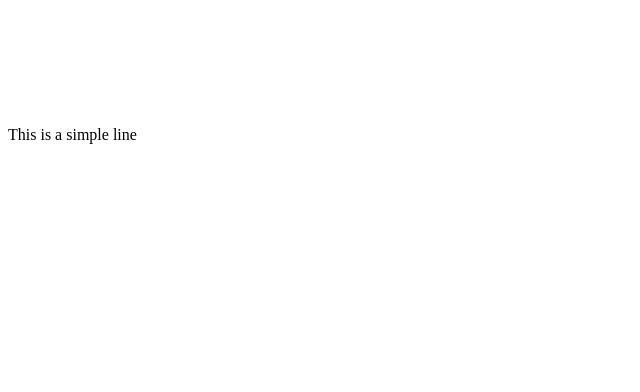
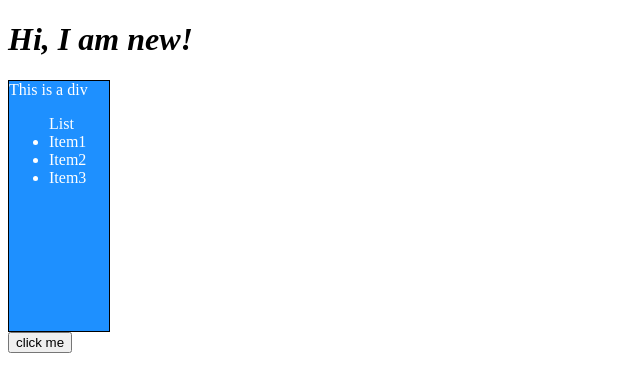
Before and after one commit to zeeshanchana95/html-css-js-react, a plain HTML site: page js/index.html in a window 1280 px wide. Shown: the whole page, without its empty margins (0-640 px from the left). Drawn offline with Linux system fonts and the light colour scheme.

Commit message:
add or remove dom elements

```diff
--- a/js/index.html
+++ b/js/index.html
@@ -7,7 +7,15 @@
     <link rel="stylesheet" href="styles.css" />
   </head>
   <body>
-    <div id="box" name="JSDiv">This is a div</div>
+    <div id="box" name="JSDiv">
+      This is a div
+      <ul>
+        List
+        <li>Item1</li>
+        <li>Item2</li>
+        <li>Item3</li>
+      </ul>
+    </div>
     <p class="para">This is a simple line</p>
     <script src="script.js"></script>
   </body>
--- a/js/script.js
+++ b/js/script.js
@@ -1,24 +1,20 @@
+let newBtn = document.createElement("button");
+newBtn.innerText = "click me";
+
 let div = document.querySelector("div");
-console.log(div);
+// div.append(newBtn);
+//div.prepend(newBtn);
+div.before(newBtn);
 
-//get attribute value
-let id = div.getAttribute("id");
-console.log(id);
+let p = document.querySelector("p");
+p.after(newBtn);
 
-let name = div.getAttribute("name");
-console.log(name);
+console.log(newBtn.innerText);
+
+let newHeading = document.createElement("h1");
+newHeading.innerHTML = "<i>Hi, I am new!</i>";
+
+document.querySelector("body").prepend(newHeading);
 
 let para = document.querySelector("p");
-console.log(para.getAttribute("para"));
-
-//set attribute
-console.log(para.setAttribute("class", "newClass"));
-
-//applying styles
-div.style.backgroundColor = "green";
-div.style.backgroundColor = "purple";
-div.style.visibility = "hidden";
-
-div.style.fontSize = "26px";
-
-div.innerText = "Hello";
+para.remove();
--- a/js/styles.css
+++ b/js/styles.css
@@ -1,5 +1,5 @@
 #box {
-  height: 100px;
+  height: 250px;
   width: 100px;
   background-color: dodgerblue;
   color: white;
```
